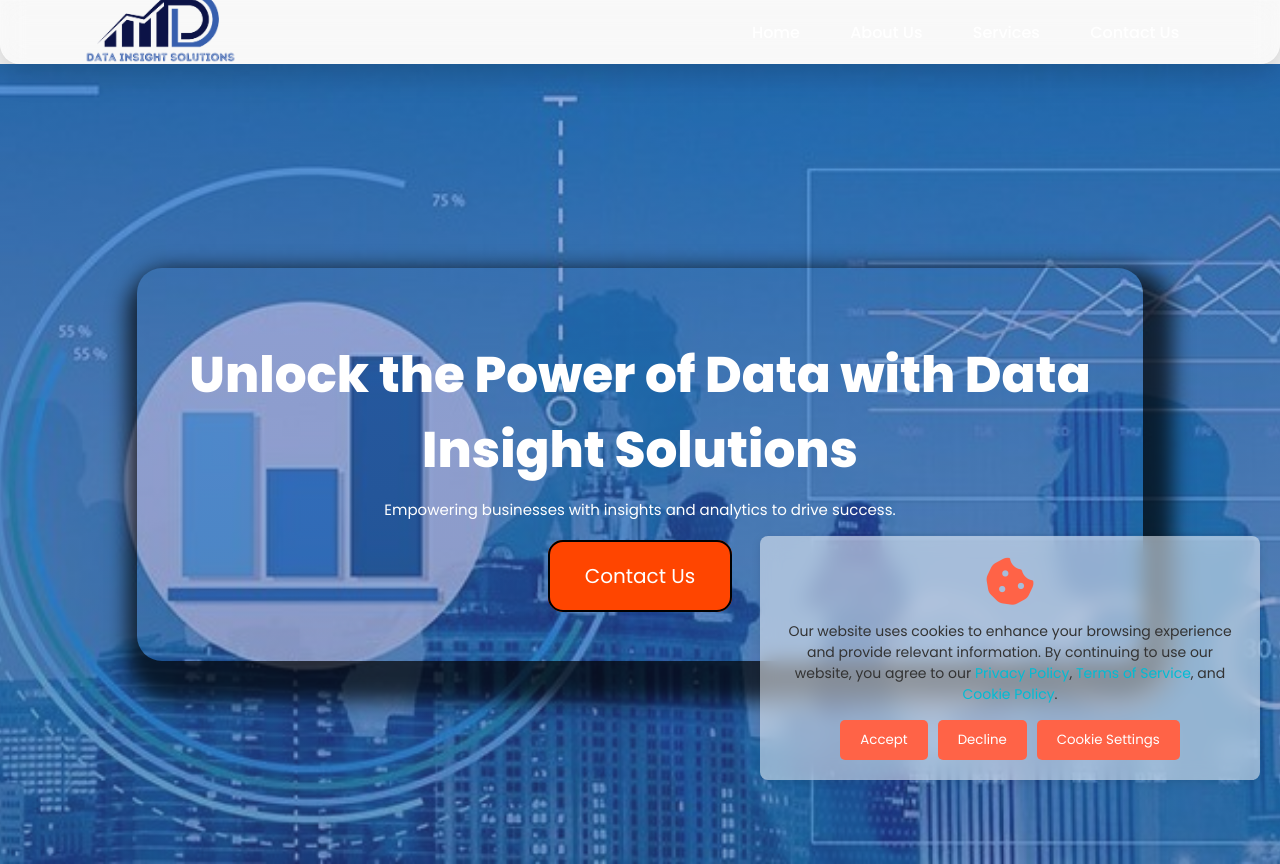
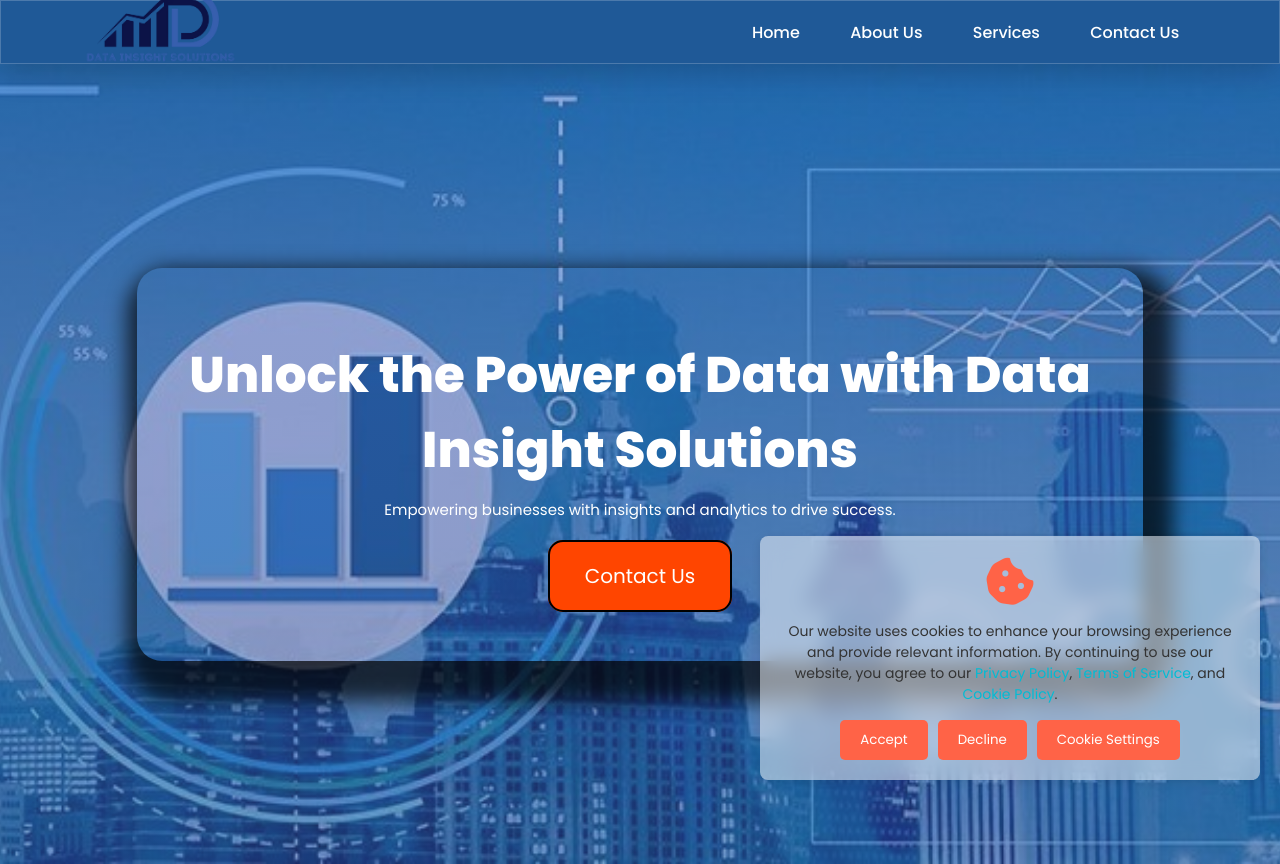
Before and after one commit to EloraPeter/DIS, a plain HTML site: page index.html in a window 1280 px wide. Shown: the top 864 px of the page. Drawn offline with Linux system fonts and the light colour scheme.

Commit message:
Jul 6, 2025, 1:20 PM

```diff
--- a/style.css
+++ b/style.css
@@ -16,7 +16,8 @@ body {
 /* ----------------------------------------------------------HOMEPAGE---------------------------------------------------------------- */
 /* ----------navbar----------------------- */
 nav {
-    background: rgba(255, 255, 255, 0.15);
+    background-color: #1f5997;
+    /* background: rgba(255, 255, 255, 0.15); */
     backdrop-filter: blur(12px);
     -webkit-backdrop-filter: blur(12px);
     border: 1px solid rgba(255, 255, 255, 0.2);
@@ -31,7 +32,7 @@ nav {
     z-index: 1000;
     transition: top 0.3s ease-in-out, box-shadow 0.3s ease-in-out;
     box-shadow: 0 8px 32px rgba(0, 0, 0, 0.2);
-    border-radius: 0 0 20px 20px;
+    /* border-radius: 0 0 20px 20px; */
 }
 
 nav.sticky {
```
